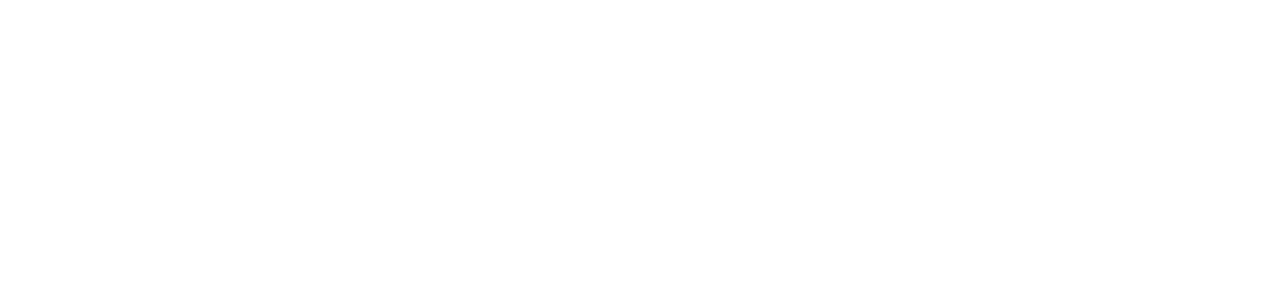
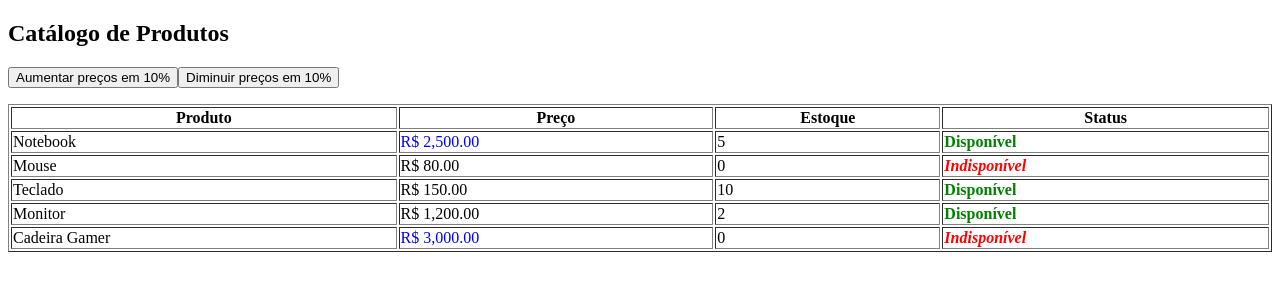
Before and after one commit to Edvan5125/projeto-integrador, an Angular app in the folder nome-projeto/: page /estoque in a window 1280 px wide. Shown: the top 300 px of the page. Built offline with nearby package versions, Linux system fonts and the light colour scheme.

Commit message:
atualização.2 - 01/09

```diff
--- a/nome-projeto/src/app/produto/estoque/estoque.html
+++ b/nome-projeto/src/app/produto/estoque-comp/estoque.html
@@ -4,7 +4,7 @@
 <button (click)="aumentarPrecos()">Aumentar preços em 10%</button>
 <button (click)="diminuirPrecos()">Diminuir preços em 10%</button>
 
-<table border="1" cellpadding="8" style="margin-top: 16px; width: 100%;">
+<table border="1" style="margin-top: 16px; width: 100%;">
 	<thead>
 		<tr>
 			<th>Produto</th>
@@ -15,7 +15,7 @@
 	</thead>
 	<tbody>
 		<tr *ngFor="let produto of produtos">
-			<td>{{ produto.nome }}</td>
+			<td>{{produto.nome}}</td>
 			<td [ngStyle]="{ color: produto.preco > 2000 ? 'blue' : 'black' }">
 				R$ {{produto.preco | number:'1.2-2'}}
 			</td>
--- a/nome-projeto/src/app/produto/produto-module.ts
+++ b/nome-projeto/src/app/produto/produto-module.ts
@@ -1,9 +1,7 @@
 import { NgModule } from '@angular/core';
 import { CommonModule } from '@angular/common';
-
 import { ProdutoRoutingModule } from './produto-routing-module';
-import { App } from '../app';
-import { Estoque } from './estoque/estoque';
+import { Estoque } from './estoque-comp/estoque';
 
 
 @NgModule({
--- a/nome-projeto/src/app/produto/produto-routing-module.ts
+++ b/nome-projeto/src/app/produto/produto-routing-module.ts
@@ -1,7 +1,11 @@
 import { NgModule } from '@angular/core';
 import { RouterModule, Routes } from '@angular/router';
+import { Estoque } from './estoque-comp/estoque';
 
-const routes: Routes = [];
+
+const routes: Routes = [
+   {path: '', component: Estoque}
+];
 
 @NgModule({
   imports: [RouterModule.forChild(routes)],
```
Also changed, not shown: nome-projeto/src/app/produto/estoque-comp/estoque.css (renamed from nome-projeto/src/app/produto/estoque/estoque.css), nome-projeto/src/app/produto/estoque-comp/estoque.ts (renamed from nome-projeto/src/app/produto/estoque/estoque.ts), 1 other file (tests, documents, lock files or other folders).
